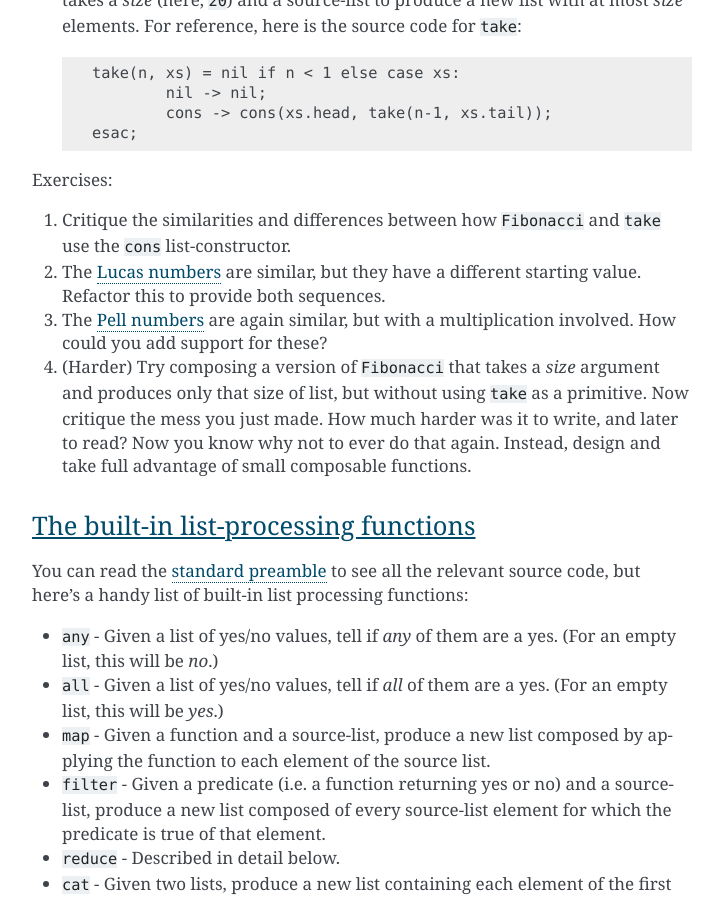
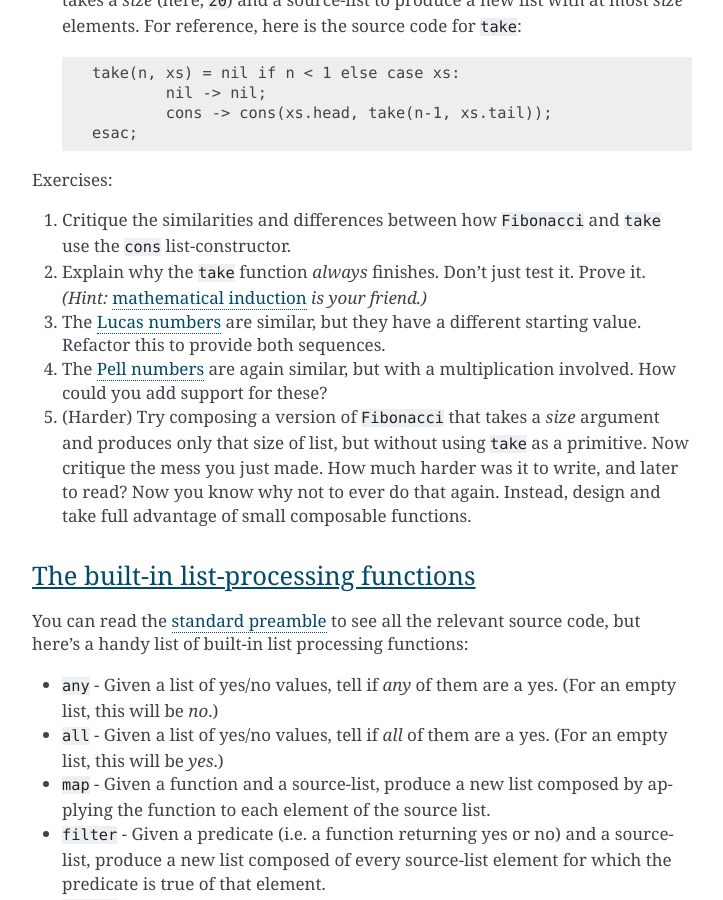
Before and after one commit to kjosib/sophie, a Sphinx documentation site: the page built from docs/learn.rst, in a window 1280 px wide and 900 px high, scrolled down 13219 px. Shown: the whole window, without its empty margins (388-1111 px from the left). Built offline with Sphinx 7.4.7, drawn with Linux system fonts in a browser that asks for light colours.

Commit message:
Update learn.rst

```diff
--- a/docs/learn.rst
+++ b/docs/learn.rst
@@ -566,9 +566,11 @@ Discussion:
 Exercises:
 
 1. Critique the similarities and differences between how ``Fibonacci`` and ``take`` use the ``cons`` list-constructor.
-2. The `Lucas numbers`_ are similar, but they have a different starting value. Refactor this to provide both sequences.
-3. The `Pell numbers`_ are again similar, but with a multiplication involved. How could you add support for these?
-4. (Harder) Try composing a version of ``Fibonacci`` that takes a *size* argument and produces only that size of list,
+2. Explain  why the ``take`` function *always* finishes. Don't just test it.
+   Prove it. *(Hint:* `mathematical induction`_ *is your friend.)*
+3. The `Lucas numbers`_ are similar, but they have a different starting value. Refactor this to provide both sequences.
+4. The `Pell numbers`_ are again similar, but with a multiplication involved. How could you add support for these?
+5. (Harder) Try composing a version of ``Fibonacci`` that takes a *size* argument and produces only that size of list,
    but without using ``take`` as a primitive.
    Now critique the mess you just made.
    How much harder was it to write, and later to read?
@@ -577,6 +579,7 @@ Exercises:
 
 .. _time_comp: https://en.wikipedia.org/wiki/Time_complexity
 .. _rec_rel: https://en.wikipedia.org/wiki/Recurrence_relation
+.. _mathematical induction: https://www.mathsisfun.com/algebra/mathematical-induction.html
 .. _Lucas numbers: https://en.wikipedia.org/wiki/Lucas_number
 .. _Pell numbers: https://en.wikipedia.org/wiki/Pell_number
 
```
